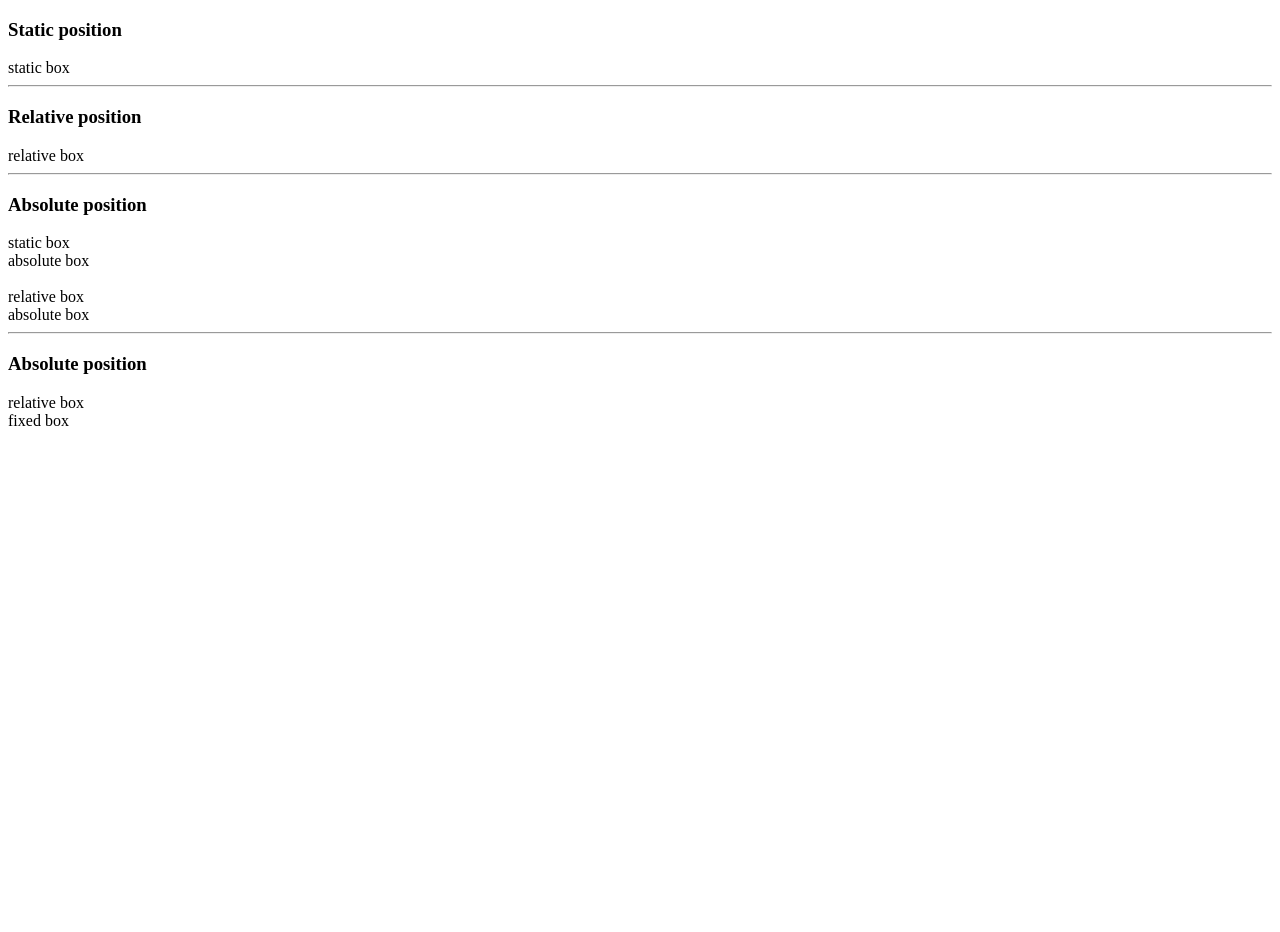
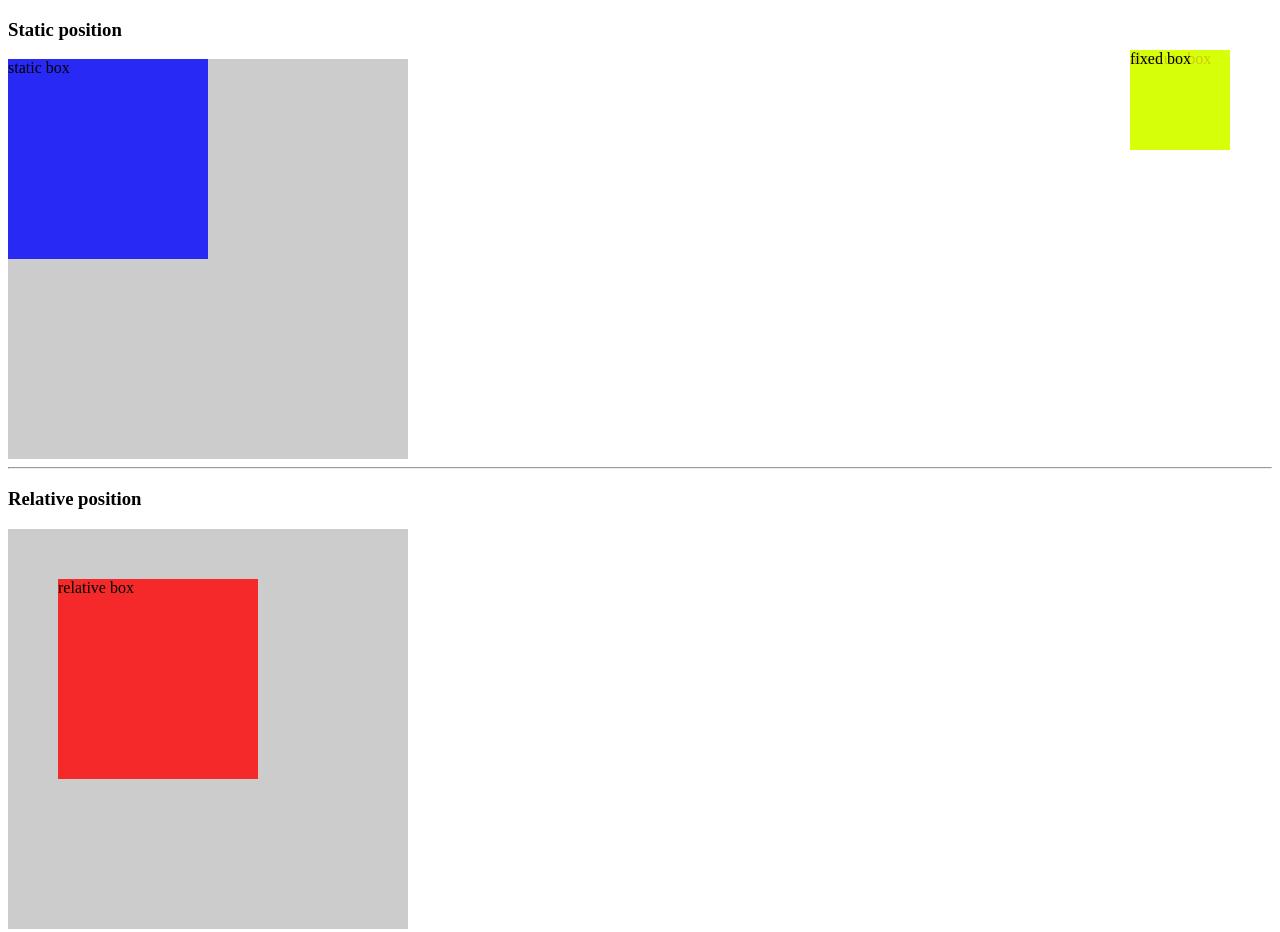
Before and after one commit to kia0919/html_basic-2024.03.06-, a plain HTML site: page css/8.CSS3_Position/css3_position_1.html in a window 1280 px wide. Shown: the top 932 px of the page. Before the commit the page ends 800 px from the top, so only its background shows below. Drawn offline with Linux system fonts and the light colour scheme.

Commit message:
2024.03.13

```diff
--- a/css/8.CSS3_Position/css3_position_1.html
+++ b/css/8.CSS3_Position/css3_position_1.html
@@ -8,45 +8,83 @@
     <style>
 
         /*
-            position 속성 :
-                -
+            position 속성 : 요소의 위치를 지정할 때 사용하는 요소
+                - top, left, right, bottom 속성과 함께 사용됨
         */
 
         /*
             static :
-                -
-                -
-                -
-                -
-                -
+                - position 속성의 기본값
+                - 기본 요소의 배치순서에 따라서 위에서 부터 아래로, 왼쪽에서 오른쪽으로 배치됨
+                - 부모 요소 내의 자식 요소로 존재할 땐 부모 요소의 위치를 기준으로 배치
+                - 이미 지정되어 있는 position 값을 제거하기 위해 사용
+                - top, left, right, bottom 속성 적용 불가능
         */
-
+        .static-parent {
+            width: 400px;
+            height: 400px;
+            background-color: rgba(0, 0, 0, 0.2);
+        }
+        .static-item {
+            position: static;
+            width: 200px;
+            height: 200px;
+            background-color: rgba(0, 0, 255, 0.8);
+            /* top: 50px;
+            left: 50px; */
+        }
 
 
         /*
             relative :
-                -
-                -
+                - 기본 위치를 기준으로 top, left, right, bottom 속성을 이용하여 위치를 이동 시킬 수 있음
+                - static과의 차이는 top, left, right, bottom 사용 여부 차이만 존재
         */
-
+        .relative-item {
+            position: relative;
+            width: 200px;
+            height: 200px;
+            background-color: rgba(255 , 0, 0, 0.8);
+            top: 50px;
+            left: 50px;
+        }
 
 
         /*
             absolute :
-                -
-                -
-                -
+                - 부모 또는 가장 가까이에 있는 상위 요소(위치가 명시되어 있는)를 기준으로 top, left, right, bottom 속성만큼 이동
+                - 모든 상위 요소가 static 일때 body를 기준으로 이동
+                - absolute로 선언 시 block 레벨 요소의 너비는 width를 지정하지 않았을 시 컨텐츠의 너비로 지정됨.
         */
+        .relative-parent {
+            width: 400px;
+            height: 400px;
+            background-color: rgba(0, 0, 0, 0.4);
+        }
 
-
+        .absolute-item {
+            width: 100px;
+            height: 100px;
+            background-color: rgba(0, 255, 0, 0.8);
+            position: absolute;
+            top: 50px;
+            right: 50px;
+        }
 
         /*
             fixed :
-                -
-                -
-                -
+                - 상위 요소와 관계없이 viewport 기준으로 top, left, right, bottom 속성 값만큼 이동
+                - 스크롤 되더라도 화면에 고정되어 있음
+                - fixed 선언 시 block 레벨 요소의 width를 지정하지 않으면 컨텐츠의 너비로 지정됨
         */
-
+        .fixed-item {
+            width: 100px;
+            height: 100px;
+            background-color: rgba(255, 255, 0, 0.8);
+            position: fixed;
+            top: 50px;
+            right: 50px;
+        }
 
 
     </style>
@@ -92,7 +130,7 @@
 
     <hr />
 
-    <h3>Absolute position</h3>
+    <h3>Fixed position</h3>
 
     <div class="relative-parent">
         <div class="relative-item">
```
Also changed, not shown: css/8.CSS3_Position/css3_position_2.html (+29 -13 lines).
